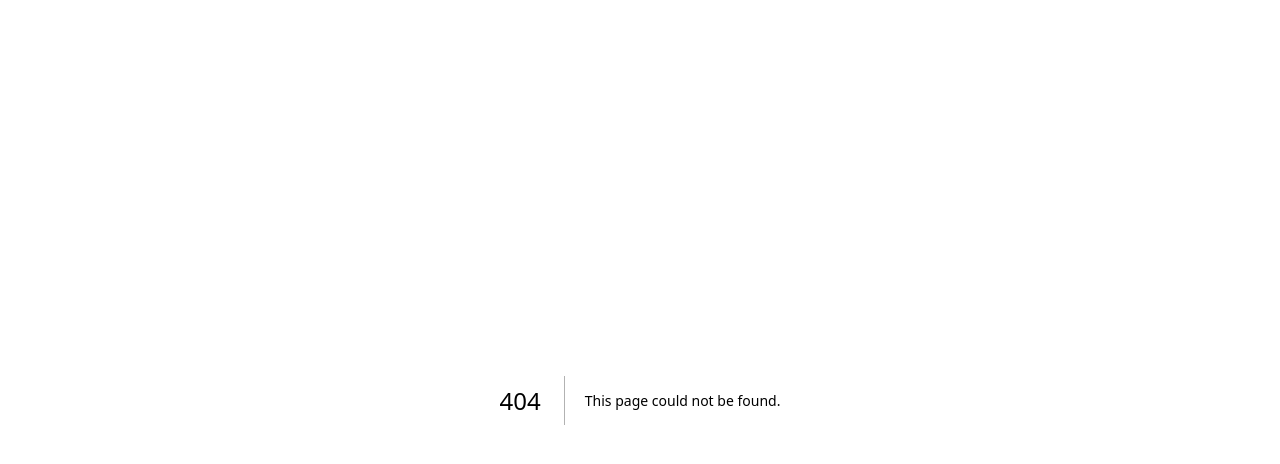
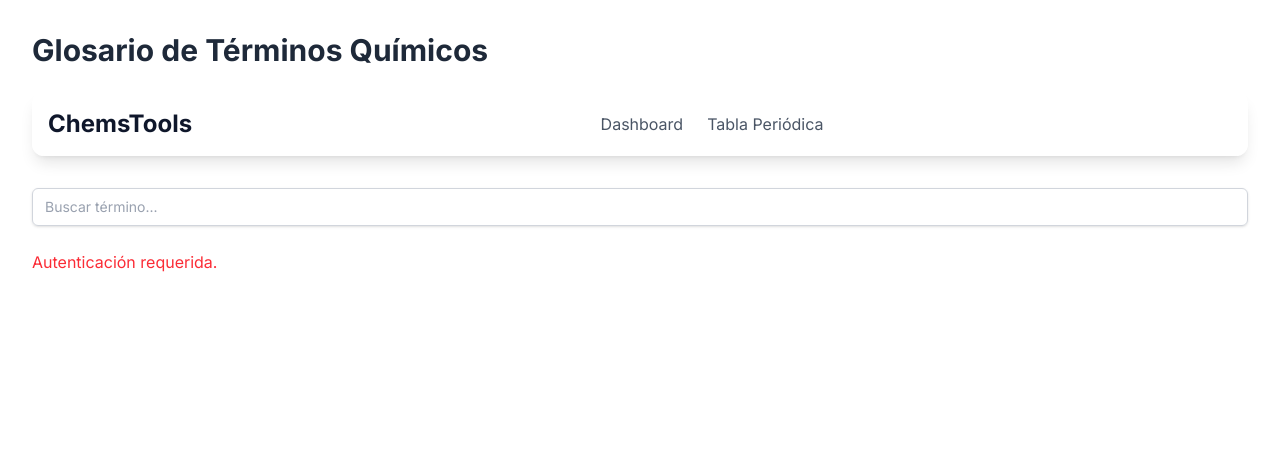
Before and after one commit to Flenuc/chemstools, a Next.js app in the folder frontend/: page /glossary in a window 1280 px wide. Before the commit this address had no page. Shown: the top 464 px of the page. Built offline with nearby package versions, Linux system fonts and the light colour scheme.

Commit message:
Create page.tsx

```diff
--- /dev/null
+++ b/frontend/src/app/glossary/page.tsx
@@ -0,0 +1,95 @@
+"use client";
+
+import React, { useState, useEffect, useMemo } from 'react';
+import { useSelector } from 'react-redux';
+import { RootState } from '@/store';
+import { api } from '@/services/api';
+import Card from '@/components/common/Card';
+import Input from '@/components/common/Input';
+import Header from '@/components/core/Header';
+
+interface GlossaryTerm {
+  id: number;
+  term: string;
+  definition: string;
+}
+
+const GlossaryPage = () => {
+  const [terms, setTerms] = useState<GlossaryTerm[]>([]);
+  const [searchTerm, setSearchTerm] = useState('');
+  const [loading, setLoading] = useState(true);
+  const [error, setError] = useState<string | null>(null);
+  const token = useSelector((state: RootState) => state.auth.accessToken);
+
+  useEffect(() => {
+    const fetchTerms = async () => {
+      if (!token) {
+        setError("Autenticación requerida.");
+        setLoading(false);
+        return;
+      }
+      try {
+        setLoading(true);
+        const responseData = await api.get('calculators/glossary/');
+        if (Array.isArray(responseData)) {
+          setTerms(responseData);
+        } else {
+          console.error("Unexpected data format from glossary API:", responseData);
+          setError('Formato de datos inesperado del servidor.');
+          setTerms([]);
+        }
+        setError(null);
+      } catch (err: any) {
+        setError(err.message || 'Error al cargar el glosario.');
+        console.error(err);
+      } finally {
+        setLoading(false);
+      }
+    };
+
+    fetchTerms();
+  }, [token]);
+
+  const filteredTerms = useMemo(() => {
+    if (!Array.isArray(terms)) return [];
+    return terms.filter(term =>
+      term.term.toLowerCase().includes(searchTerm.toLowerCase())
+    );
+  }, [terms, searchTerm]);
+
+  return (
+    <div className="container mx-auto p-4 md:p-8">
+      <h1 className="text-3xl font-bold text-gray-800 mb-6">Glosario de Términos Químicos</h1>
+        <Header />
+      <div className="mb-6">
+        <Input
+          type="text"
+          placeholder="Buscar término..."
+          value={searchTerm}
+          onChange={(e) => setSearchTerm(e.target.value)}
+          aria-label="Buscar en el glosario"
+        />
+      </div>
+
+      {loading && <p>Cargando términos...</p>}
+      {error && <p className="text-red-500">{error}</p>}
+
+      {!loading && !error && (
+        <div className="space-y-4">
+          {filteredTerms.length > 0 ? (
+            filteredTerms.map(term => (
+              <Card key={term.id} className="transition-shadow duration-300 hover:shadow-lg">
+                <h2 className="text-xl font-semibold text-blue-700">{term.term}</h2>
+                <p className="mt-2 text-gray-600">{term.definition}</p>
+              </Card>
+            ))
+          ) : (
+            <p>No se encontraron términos.</p>
+          )}
+        </div>
+      )}
+    </div>
+  );
+};
+
+export default GlossaryPage;
```
